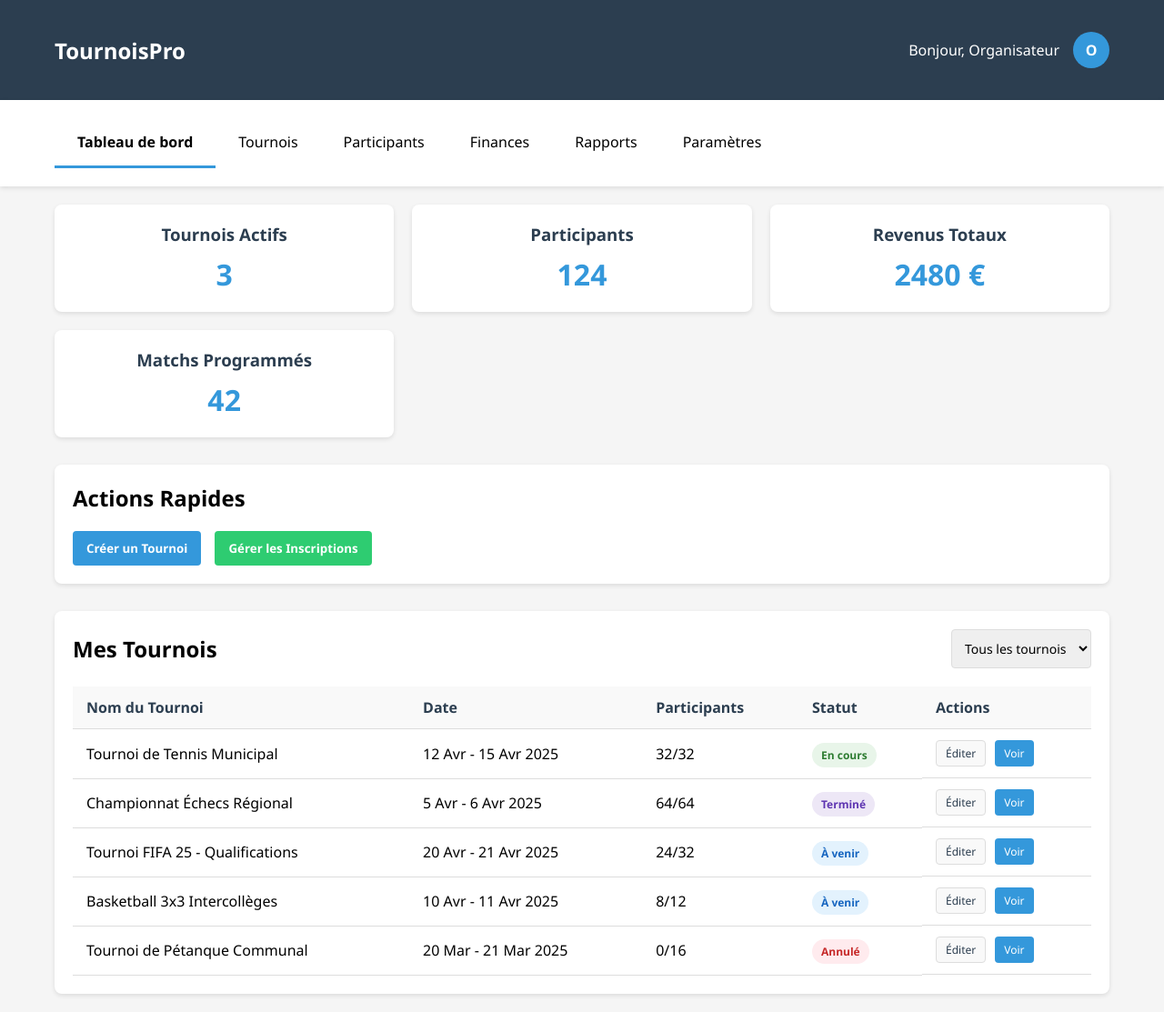
After one commit to hamza2024web/Club-Video-Games, a PHP site: template project/Views/organisateur/tournoi.twig in a window 1280 px wide. The commit adds this page. Shown: the whole page at 91% size. Run offline with PHP 8.4, Linux system fonts and the light colour scheme; the template is opened without the code that fills it, so the values that code supplies are empty; some libraries are stand-ins or nearby versions.

Commit message:
structured the page of routing and add some the page of tournoi management

```diff
--- a/project/Views/organisateur/ClubManagement.twig
+++ b/project/Views/organisateur/ClubManagement.twig
@@ -100,7 +100,7 @@
                     <i class="fas fa-calendar-alt w-6 sidebar-icon text-purple-300"></i>
                     <span>Événement</span>
                 </a>
-                <a href="#" class="sidebar-item flex items-center px-4 py-3 text-gray-100 hover:text-white rounded-lg mb-1">
+                <a href="organisateur/tournoi" class="sidebar-item flex items-center px-4 py-3 text-gray-100 hover:text-white rounded-lg mb-1">
                     <i class="fas fa-trophy w-6 sidebar-icon text-purple-300"></i>
                     <span>Tournois</span>
                 </a>
--- /dev/null
+++ b/project/Views/organisateur/tournoi.twig
@@ -0,0 +1,590 @@
+<!DOCTYPE html>
+<html lang="fr">
+<head>
+    <meta charset="UTF-8">
+    <meta name="viewport" content="width=device-width, initial-scale=1.0">
+    <title>Gestion de Tournois | Espace Organisateur</title>
+    <style>
+        :root {
+            --primary-color: #2c3e50;
+            --secondary-color: #3498db;
+            --accent-color: #e74c3c;
+            --light-color: #ecf0f1;
+            --dark-color: #2c3e50;
+            --success-color: #2ecc71;
+            --warning-color: #f39c12;
+        }
+
+        * {
+            margin: 0;
+            padding: 0;
+            box-sizing: border-box;
+            font-family: 'Segoe UI', Tahoma, Geneva, Verdana, sans-serif;
+        }
+
+        body {
+            background-color: #f5f5f5;
+        }
+
+        .container {
+            max-width: 1200px;
+            margin: 0 auto;
+            padding: 20px;
+        }
+
+        header {
+            background-color: var(--primary-color);
+            padding: 15px 0;
+            color: white;
+        }
+
+        .header-content {
+            display: flex;
+            justify-content: space-between;
+            align-items: center;
+        }
+
+        .logo {
+            font-size: 24px;
+            font-weight: bold;
+        }
+
+        .user-panel {
+            display: flex;
+            align-items: center;
+            gap: 15px;
+        }
+
+        .user-avatar {
+            width: 40px;
+            height: 40px;
+            border-radius: 50%;
+            background-color: var(--secondary-color);
+            display: flex;
+            justify-content: center;
+            align-items: center;
+            color: white;
+            font-weight: bold;
+        }
+
+        nav {
+            background-color: #fff;
+            box-shadow: 0 2px 5px rgba(0,0,0,0.1);
+        }
+
+        .nav-tabs {
+            display: flex;
+            list-style-type: none;
+        }
+
+        .nav-tabs li {
+            padding: 15px 25px;
+            cursor: pointer;
+            transition: all 0.3s;
+            border-bottom: 3px solid transparent;
+        }
+
+        .nav-tabs li.active {
+            border-bottom: 3px solid var(--secondary-color);
+            font-weight: bold;
+        }
+
+        .nav-tabs li:hover {
+            background-color: #f9f9f9;
+        }
+
+        main {
+            margin-top: 30px;
+        }
+
+        .dashboard {
+            display: grid;
+            grid-template-columns: repeat(auto-fill, minmax(280px, 1fr));
+            gap: 20px;
+            margin-bottom: 30px;
+        }
+
+        .stat-card {
+            background-color: #fff;
+            border-radius: 8px;
+            padding: 20px;
+            box-shadow: 0 2px 5px rgba(0,0,0,0.1);
+            text-align: center;
+        }
+
+        .stat-card h3 {
+            color: var(--dark-color);
+            margin-bottom: 10px;
+        }
+
+        .stat-card .number {
+            font-size: 32px;
+            font-weight: bold;
+            color: var(--secondary-color);
+        }
+
+        .actions-panel {
+            background-color: #fff;
+            border-radius: 8px;
+            padding: 20px;
+            box-shadow: 0 2px 5px rgba(0,0,0,0.1);
+            margin-bottom: 30px;
+        }
+
+        .section-header {
+            display: flex;
+            justify-content: space-between;
+            align-items: center;
+            margin-bottom: 20px;
+        }
+
+        .btn {
+            padding: 10px 15px;
+            border: none;
+            border-radius: 4px;
+            cursor: pointer;
+            font-weight: bold;
+            transition: all 0.3s;
+        }
+
+        .btn-primary {
+            background-color: var(--secondary-color);
+            color: white;
+        }
+
+        .btn-primary:hover {
+            background-color: #2980b9;
+        }
+
+        .btn-success {
+            background-color: var(--success-color);
+            color: white;
+        }
+
+        .btn-success:hover {
+            background-color: #27ae60;
+        }
+
+        .tournament-list {
+            background-color: #fff;
+            border-radius: 8px;
+            padding: 20px;
+            box-shadow: 0 2px 5px rgba(0,0,0,0.1);
+        }
+
+        table {
+            width: 100%;
+            border-collapse: collapse;
+        }
+
+        th, td {
+            padding: 12px 15px;
+            text-align: left;
+            border-bottom: 1px solid #ddd;
+        }
+
+        th {
+            background-color: #f9f9f9;
+            font-weight: bold;
+            color: var(--dark-color);
+        }
+
+        tr:hover {
+            background-color: #f5f5f5;
+        }
+
+        .status-badge {
+            padding: 5px 10px;
+            border-radius: 20px;
+            font-size: 12px;
+            font-weight: bold;
+        }
+
+        .status-upcoming {
+            background-color: #e3f2fd;
+            color: #1565c0;
+        }
+
+        .status-active {
+            background-color: #e8f5e9;
+            color: #2e7d32;
+        }
+
+        .status-completed {
+            background-color: #ede7f6;
+            color: #5e35b1;
+        }
+
+        .status-canceled {
+            background-color: #ffebee;
+            color: #c62828;
+        }
+
+        .actions {
+            display: flex;
+            gap: 10px;
+        }
+
+        .action-btn {
+            padding: 5px 10px;
+            border: none;
+            border-radius: 4px;
+            cursor: pointer;
+            font-size: 12px;
+        }
+
+        .edit-btn {
+            background-color: #f9f9f9;
+            color: var(--dark-color);
+            border: 1px solid #ddd;
+        }
+
+        .view-btn {
+            background-color: var(--secondary-color);
+            color: white;
+        }
+
+        .modal {
+            display: none;
+            position: fixed;
+            top: 0;
+            left: 0;
+            width: 100%;
+            height: 100%;
+            background-color: rgba(0,0,0,0.5);
+            z-index: 1000;
+            justify-content: center;
+            align-items: center;
+        }
+
+        .modal-content {
+            background-color: #fff;
+            border-radius: 8px;
+            max-width: 600px;
+            width: 100%;
+            padding: 30px;
+            box-shadow: 0 4px 10px rgba(0,0,0,0.2);
+        }
+
+        .modal-header {
+            display: flex;
+            justify-content: space-between;
+            align-items: center;
+            margin-bottom: 20px;
+        }
+
+        .close-btn {
+            font-size: 24px;
+            background: none;
+            border: none;
+            cursor: pointer;
+            color: #999;
+        }
+
+        .form-group {
+            margin-bottom: 20px;
+        }
+
+        label {
+            display: block;
+            margin-bottom: 8px;
+            font-weight: bold;
+            color: var(--dark-color);
+        }
+
+        input, select, textarea {
+            width: 100%;
+            padding: 10px;
+            border: 1px solid #ddd;
+            border-radius: 4px;
+            font-size: 14px;
+        }
+
+        .form-row {
+            display: flex;
+            gap: 15px;
+        }
+
+        .form-row .form-group {
+            flex: 1;
+        }
+
+        .modal-footer {
+            margin-top: 20px;
+            display: flex;
+            justify-content: flex-end;
+            gap: 10px;
+        }
+
+        @media (max-width: 768px) {
+            .dashboard {
+                grid-template-columns: 1fr;
+            }
+
+            .form-row {
+                flex-direction: column;
+                gap: 0;
+            }
+
+            .nav-tabs {
+                overflow-x: auto;
+                white-space: nowrap;
+            }
+
+            table {
+                display: block;
+                overflow-x: auto;
+            }
+        }
+    </style>
+</head>
+<body>
+    <header>
+        <div class="container header-content">
+            <div class="logo">TournoisPro</div>
+            <div class="user-panel">
+                <div>Bonjour, Organisateur</div>
+                <div class="user-avatar">O</div>
+            </div>
+        </div>
+    </header>
+
+    <nav>
+        <div class="container">
+            <ul class="nav-tabs">
+                <li class="active">Tableau de bord</li>
+                <li>Tournois</li>
+                <li>Participants</li>
+                <li>Finances</li>
+                <li>Rapports</li>
+                <li>Paramètres</li>
+            </ul>
+        </div>
+    </nav>
+
+    <main class="container">
+        <div class="dashboard">
+            <div class="stat-card">
+                <h3>Tournois Actifs</h3>
+                <div class="number">3</div>
+            </div>
+            <div class="stat-card">
+                <h3>Participants</h3>
+                <div class="number">124</div>
+            </div>
+            <div class="stat-card">
+                <h3>Revenus Totaux</h3>
+                <div class="number">2480 €</div>
+            </div>
+            <div class="stat-card">
+                <h3>Matchs Programmés</h3>
+                <div class="number">42</div>
+            </div>
+        </div>
+
+        <div class="actions-panel">
+            <div class="section-header">
+                <h2>Actions Rapides</h2>
+            </div>
+            <div style="display: flex; gap: 15px;">
+                <button class="btn btn-primary" onclick="openModal('new-tournament-modal')">Créer un Tournoi</button>
+                <button class="btn btn-success">Gérer les Inscriptions</button>
+            </div>
+        </div>
+
+        <div class="tournament-list">
+            <div class="section-header">
+                <h2>Mes Tournois</h2>
+                <div>
+                    <select>
+                        <option>Tous les tournois</option>
+                        <option>À venir</option>
+                        <option>En cours</option>
+                        <option>Terminés</option>
+                    </select>
+                </div>
+            </div>
+
+            <table>
+                <thead>
+                    <tr>
+                        <th>Nom du Tournoi</th>
+                        <th>Date</th>
+                        <th>Participants</th>
+                        <th>Statut</th>
+                        <th>Actions</th>
+                    </tr>
+                </thead>
+                <tbody>
+                    <tr>
+                        <td>Tournoi de Tennis Municipal</td>
+                        <td>12 Avr - 15 Avr 2025</td>
+                        <td>32/32</td>
+                        <td><span class="status-badge status-active">En cours</span></td>
+                        <td class="actions">
+                            <button class="action-btn edit-btn">Éditer</button>
+                            <button class="action-btn view-btn">Voir</button>
+                        </td>
+                    </tr>
+                    <tr>
+                        <td>Championnat Échecs Régional</td>
+                        <td>5 Avr - 6 Avr 2025</td>
+                        <td>64/64</td>
+                        <td><span class="status-badge status-completed">Terminé</span></td>
+                        <td class="actions">
+                            <button class="action-btn edit-btn">Éditer</button>
+                            <button class="action-btn view-btn">Voir</button>
+                        </td>
+                    </tr>
+                    <tr>
+                        <td>Tournoi FIFA 25 - Qualifications</td>
+                        <td>20 Avr - 21 Avr 2025</td>
+                        <td>24/32</td>
+                        <td><span class="status-badge status-upcoming">À venir</span></td>
+                        <td class="actions">
+                            <button class="action-btn edit-btn">Éditer</button>
+                            <button class="action-btn view-btn">Voir</button>
+                        </td>
+                    </tr>
+                    <tr>
+                        <td>Basketball 3x3 Intercollèges</td>
+                        <td>10 Avr - 11 Avr 2025</td>
+                        <td>8/12</td>
+                        <td><span class="status-badge status-upcoming">À venir</span></td>
+                        <td class="actions">
+                            <button class="action-btn edit-btn">Éditer</button>
+                            <button class="action-btn view-btn">Voir</button>
+                        </td>
+                    </tr>
+                    <tr>
+                        <td>Tournoi de Pétanque Communal</td>
+                        <td>20 Mar - 21 Mar 2025</td>
+                        <td>0/16</td>
+                        <td><span class="status-badge status-canceled">Annulé</span></td>
+                        <td class="actions">
+                            <button class="action-btn edit-btn">Éditer</button>
+                            <button class="action-btn view-btn">Voir</button>
+                        </td>
+                    </tr>
+                </tbody>
+            </table>
+        </div>
+    </main>
+
+    <!-- Modal pour créer un nouveau tournoi -->
+    <div id="new-tournament-modal" class="modal">
+        <div class="modal-content">
+            <div class="modal-header">
+                <h2>Créer un Nouveau Tournoi</h2>
+                <button class="close-btn" onclick="closeModal('new-tournament-modal')">&times;</button>
+            </div>
+
+            <form>
+                <div class="form-group">
+                    <label for="tournament-name">Nom du Tournoi</label>
+                    <input type="text" id="tournament-name" placeholder="Ex: Tournoi de Tennis Municipal">
+                </div>
+
+                <div class="form-row">
+                    <div class="form-group">
+                        <label for="start-date">Date de début</label>
+                        <input type="date" id="start-date">
+                    </div>
+                    <div class="form-group">
+                        <label for="end-date">Date de fin</label>
+                        <input type="date" id="end-date">
+                    </div>
+                </div>
+
+                <div class="form-row">
+                    <div class="form-group">
+                        <label for="sport-type">Type de Sport/Activité</label>
+                        <select id="sport-type">
+                            <option value="">Sélectionner...</option>
+                            <option value="tennis">Tennis</option>
+                            <option value="football">Football</option>
+                            <option value="basketball">Basketball</option>
+                            <option value="handball">Handball</option>
+                            <option value="volleyball">Volleyball</option>
+                            <option value="badminton">Badminton</option>
+                            <option value="pingpong">Tennis de table</option>
+                            <option value="chess">Échecs</option>
+                            <option value="esport">E-Sport</option>
+                            <option value="other">Autre</option>
+                        </select>
+                    </div>
+                    <div class="form-group">
+                        <label for="tournament-format">Format du Tournoi</label>
+                        <select id="tournament-format">
+                            <option value="">Sélectionner...</option>
+                            <option value="knockout">Élimination directe</option>
+                            <option value="league">Championnat/Ligue</option>
+                            <option value="groups">Phases de groupe + Élimination</option>
+                            <option value="swiss">Système Suisse</option>
+                            <option value="roundrobin">Tournoi toutes rondes</option>
+                            <option value="double">Double élimination</option>
+                        </select>
+                    </div>
+                </div>
+
+                <div class="form-row">
+                    <div class="form-group">
+                        <label for="max-participants">Nombre max. de participants</label>
+                        <input type="number" id="max-participants" min="2" placeholder="Ex: 32">
+                    </div>
+                    <div class="form-group">
+                        <label for="registration-fee">Frais d'inscription (€)</label>
+                        <input type="number" id="registration-fee" min="0" step="0.01" placeholder="Ex: 15.00">
+                    </div>
+                </div>
+
+                <div class="form-group">
+                    <label for="location">Lieu</label>
+                    <input type="text" id="location" placeholder="Ex: Centre Sportif Municipal, 12 rue des Sports">
+                </div>
+
+                <div class="form-group">
+                    <label for="description">Description</label>
+                    <textarea id="description" rows="4" placeholder="Décrivez votre tournoi, règles spéciales, prix, etc."></textarea>
+                </div>
+
+                <div class="modal-footer">
+                    <button type="button" class="btn" onclick="closeModal('new-tournament-modal')">Annuler</button>
+                    <button type="submit" class="btn btn-primary">Créer le Tournoi</button>
+                </div>
+            </form>
+        </div>
+    </div>
+
+    <script>
+        // Fonctions pour gérer les modals
+        function openModal(modalId) {
+            document.getElementById(modalId).style.display = 'flex';
+        }
+
+        function closeModal(modalId) {
+            document.getElementById(modalId).style.display = 'none';
+        }
+
+        // Fermer le modal si on clique en dehors
+        window.onclick = function(event) {
+            const modals = document.getElementsByClassName('modal');
+            for (let i = 0; i < modals.length; i++) {
+                if (event.target === modals[i]) {
+                    modals[i].style.display = 'none';
+                }
+            }
+        }
+
+        // Gestion des onglets
+        const navTabs = document.querySelectorAll('.nav-tabs li');
+        navTabs.forEach(tab => {
+            tab.addEventListener('click', function() {
+                navTabs.forEach(t => t.classList.remove('active'));
+                this.classList.add('active');
+                // Ici on pourrait ajouter la logique pour changer de page/contenu
+            });
+        });
+    </script>
+</body>
+</html>
```
Also changed, not shown: project/app/Controllers/TournoiController.php (added, +17 -0 lines), project/routes/web.php (+14 -6 lines).
